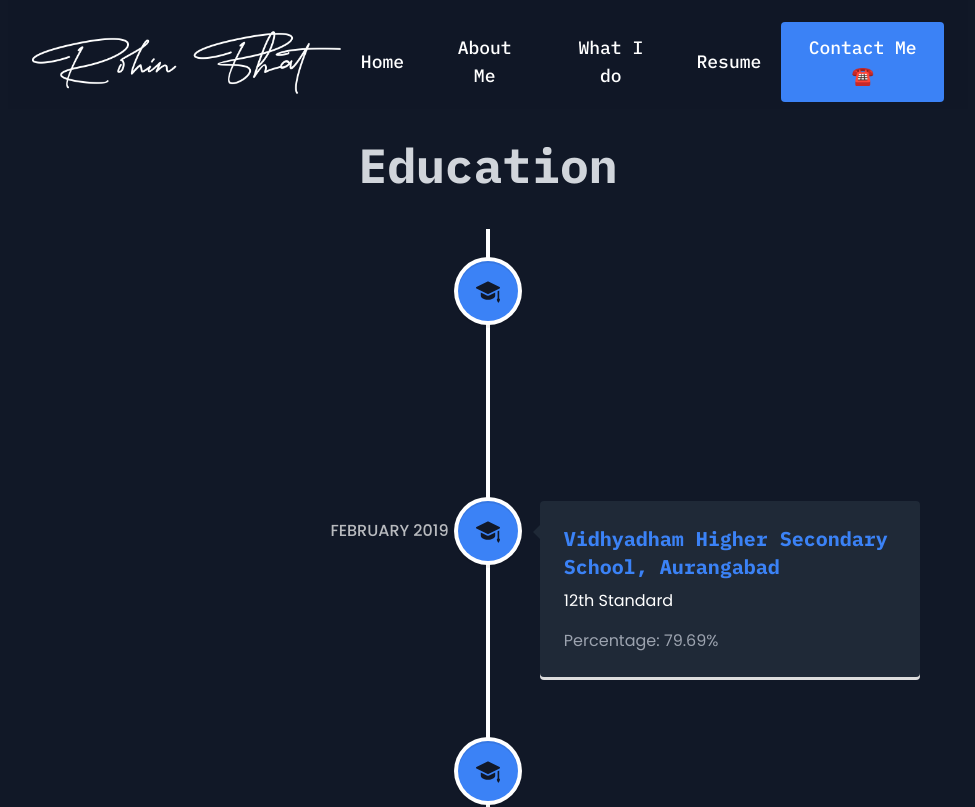
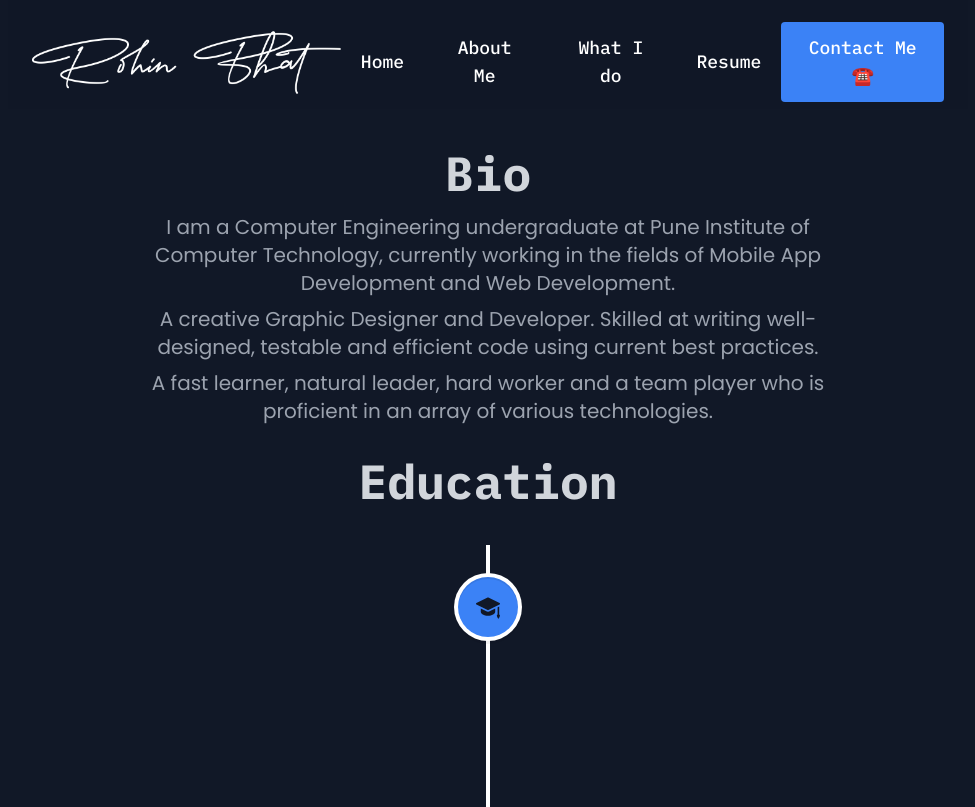
Before and after one commit to RohinBhat/portfolio, a React (Create React App) app: page /about in a window 1280 px wide. Shown: the top 807 px of the page, without its empty margins (152-1127 px from the left). Built offline with nearby package versions, Linux system fonts and the light colour scheme.

Commit message:
Added Bio to About Me

```diff
--- a/src/components/Homepage/Hero.js
+++ b/src/components/Homepage/Hero.js
@@ -36,7 +36,7 @@ export default function Hero() {
         <h1 className="mt-4 font-secondary font-normal text-gray-400 text-xl text-left">
           I am a Computer Engineering Undergraduate at Pune Institute of
           Computer Technology with a keen interest in the field of Mobile App
-          Development and Graphic Design.
+          Development, Web Development and Graphic Design.
         </h1>
         <div className="flex flex-col lg:flex-row lg:justify-around">
           <Link to="/resume">
--- a/src/pages/AboutMe.js
+++ b/src/pages/AboutMe.js
@@ -5,6 +5,22 @@ import React from "react";
 export default function AboutMe() {
   return (
     <div>
+      <h1 className="text-center mt-10 font-primary font-black text-5xl capitalize text-gray-300 transition duration-500 ease-in-out transform hover:scale-105 hover:text-yellow-400">
+        Bio
+      </h1>
+      <p className="mx-auto w-full lg:w-3/4 mt-4 font-secondary font-normal text-gray-400 text-xl text-center">
+        I am a Computer Engineering undergraduate at Pune Institute of Computer
+        Technology, currently working in the fields of Mobile App Development
+        and Web Development.
+      </p>
+      <p className="mx-auto w-full lg:w-3/4 mt-2 font-secondary font-normal text-gray-400 text-xl text-center">
+        A creative Graphic Designer and Developer. Skilled at writing
+        well-designed, testable and efficient code using current best practices.
+      </p>
+      <p className="mx-auto w-full lg:w-3/4 mt-2 font-secondary font-normal text-gray-400 text-xl text-center">
+        A fast learner, natural leader, hard worker and a team player who is
+        proficient in an array of various technologies.
+      </p>
       <Education />
       <Experience />
     </div>
```
